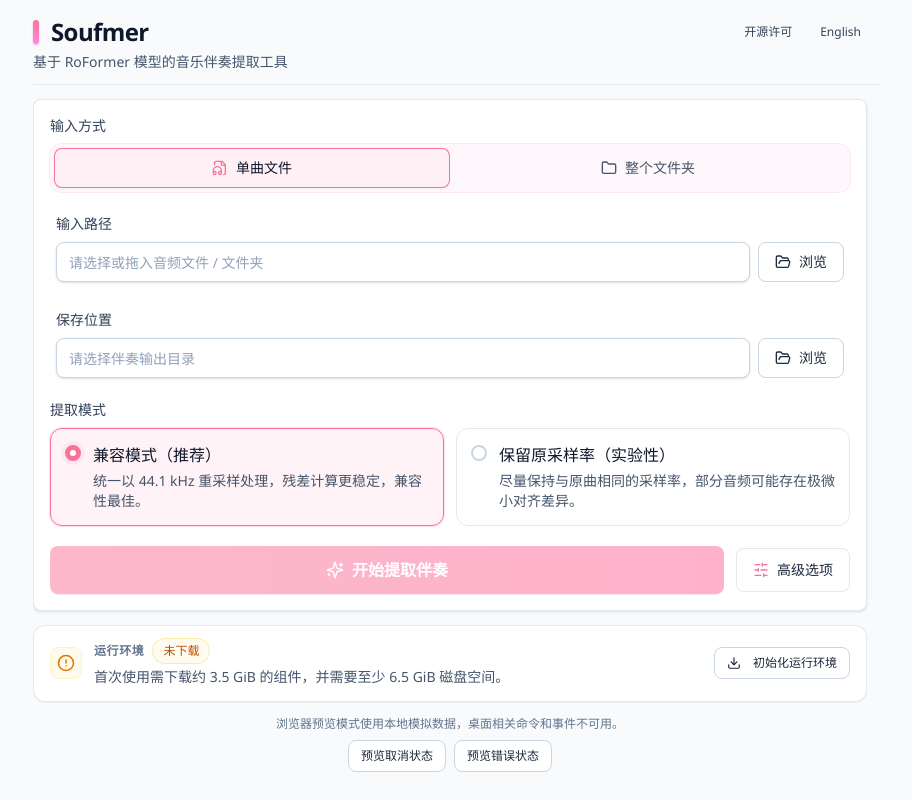
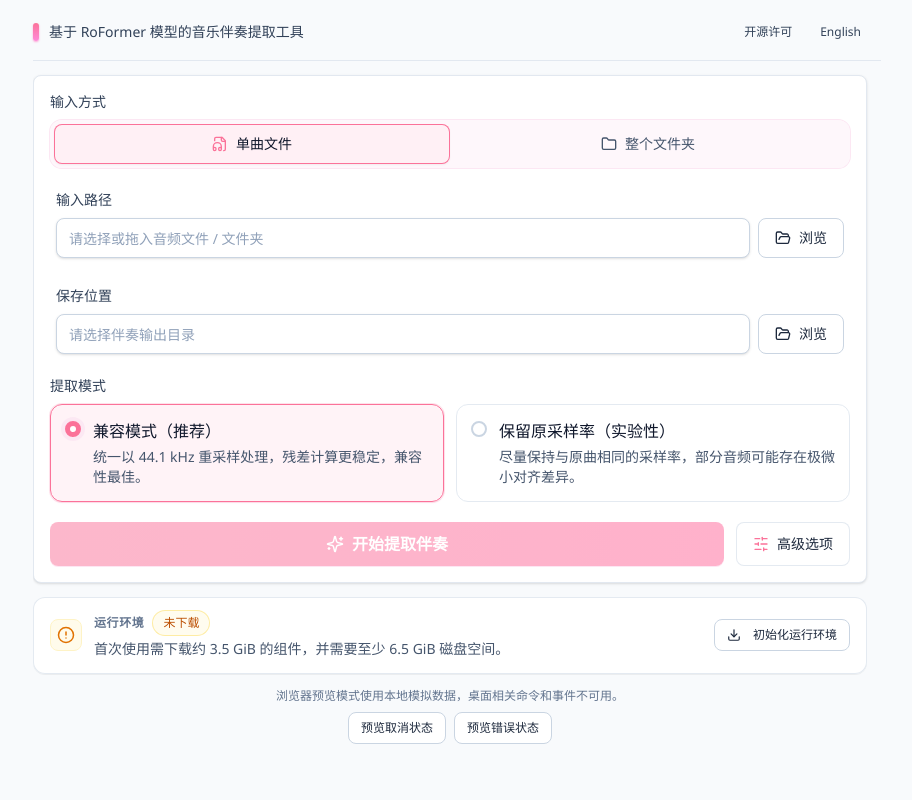
Before and after one commit to Chaceon-albus/soufmer, a React (Vite) app: page / in a window 1280 px wide. Shown: the whole page, without its empty margins (183-1095 px from the left). Built offline with nearby package versions, Linux system fonts and the light colour scheme.

Commit message:
fix: frontend tweaks

```diff
--- a/src/app/App.tsx
+++ b/src/app/App.tsx
@@ -99,12 +99,15 @@
 
   return <main className="h-dvh overflow-hidden bg-slate-50 text-slate-900">
     <div className="mx-auto flex h-full max-w-4xl flex-col px-4 py-4 sm:px-6">
-      <header className="flex items-start justify-between gap-4 border-b border-slate-200 pb-3 pr-2 shrink-0">
-        <div className="min-w-0">
-          <div className="flex items-center gap-3"><span aria-hidden className="h-6 w-1.5 rounded-full bg-gradient-to-b from-primary to-display-accent shadow-xs shadow-pink-300" /><h1 className="text-2xl font-semibold tracking-tight text-slate-900">Soufmer</h1></div>
-          <p className="mt-1 max-w-xl text-sm leading-5 text-slate-600">{t("app.description")}</p>
+      <header className="flex items-center justify-between gap-4 border-b border-slate-200 pb-3 pr-2 shrink-0">
+        <div className="flex items-center gap-2.5 min-w-0">
+          <span aria-hidden className="h-4.5 w-1.5 shrink-0 rounded-full bg-gradient-to-b from-primary to-display-accent shadow-xs shadow-pink-300" />
+          <h1 className="text-sm font-medium text-slate-700">{t("app.description")}</h1>
         </div>
-        <div className="flex shrink-0 flex-wrap justify-end gap-1"><Button type="button" variant="ghost" size="sm" onClick={() => setLicenseOpen(true)}>{t("license.open")}</Button><Button type="button" variant="ghost" size="sm" onClick={switchLanguage}>{t("app.switchLanguage")}</Button></div>
+        <div className="flex shrink-0 items-center gap-1">
+          <Button type="button" variant="ghost" size="sm" onClick={() => setLicenseOpen(true)}>{t("license.open")}</Button>
+          <Button type="button" variant="ghost" size="sm" onClick={switchLanguage}>{t("app.switchLanguage")}</Button>
+        </div>
       </header>
       <div className="min-h-0 flex-1 overflow-y-auto py-3.5 pr-2 space-y-3.5">
         {idle && <>
--- a/src/app/app-reducer.ts
+++ b/src/app/app-reducer.ts
@@ -42,7 +42,7 @@
     case "processingStarted": return state.type === "initializing" ? { type: "processing", taskId: action.taskId, environment: state.environment, settings: state.settings, progress: action.progress, lastSequence: 0, outputDirectory: state.request.outputDirectory } : state;
     case "batchProgress": return state.type === "processing" && state.taskId === action.taskId && action.sequence > state.lastSequence ? { ...state, progress: action.progress, lastSequence: action.sequence } : state;
     case "cancelRequested": return state.type === "initializing" || state.type === "processing" ? { type: "cancelling", taskId: state.taskId, environment: state.environment, settings: state.settings, outputDirectory: state.type === "processing" ? state.outputDirectory : undefined, initializationRequest: state.type === "initializing" ? state.request : undefined, lastProgress: state.progress, initializationActivities: state.type === "initializing" ? state.activities : undefined } : state;
-    case "taskCancelled": return state.type === "cancelling" && state.taskId === action.taskId ? state.lastProgress && "stepIndex" in state.lastProgress ? { type: "idle", environment: state.environment, settings: state.settings } : { type: "completed", environment: state.environment, settings: state.settings, result: { taskId: action.taskId, succeeded: 0, failed: 0, skipped: 0, outputDirectory: state.outputDirectory ?? "", cancelled: true, items: [] } } : state;
+    case "taskCancelled": return (state.type === "cancelling" || state.type === "initializing") && state.taskId === action.taskId ? state.type === "initializing" || (state.lastProgress && "stepIndex" in state.lastProgress) ? { type: "idle", environment: state.environment, settings: state.settings } : { type: "completed", environment: state.environment, settings: state.settings, result: { taskId: action.taskId, succeeded: 0, failed: 0, skipped: 0, outputDirectory: state.outputDirectory ?? "", cancelled: true, items: [] } } : state;
     case "completed": return state.type === "initializing" || state.type === "processing" || state.type === "cancelling" ? { type: "completed", environment: state.environment, settings: state.settings, result: action.result } : state;
     case "eventCompleted": return (state.type === "processing" || state.type === "cancelling") && state.taskId === action.taskId ? { type: "completed", environment: state.environment, settings: state.settings, result: action.result } : state;
     case "developmentCompleted": return state.type === "booting" ? state : { type: "completed", environment: state.environment, settings: state.settings, result: action.result };
@@ -50,7 +50,7 @@
     case "eventFailed": return (state.type === "initializing" || state.type === "processing" || state.type === "cancelling") && state.taskId === action.taskId ? { type: "failed", error: action.error, environment: state.environment, settings: state.settings, initializationRequest: state.type === "initializing" ? state.request : state.type === "cancelling" ? state.initializationRequest : undefined } : state;
     case "initializationRetryRequested": return state.type === "failed" && state.error.recoverable && state.initializationRequest ? { type: "awaitingInitializationConsent", request: state.initializationRequest, environment: state.environment, settings: state.settings } : state;
     case "environmentNotReady": return state.type === "validating" ? { type: "awaitingInitializationConsent", request: state.request, environment: action.environment, settings: state.settings } : state.type === "initializing" ? { type: "awaitingInitializationConsent", request: state.request, environment: action.environment, settings: state.settings } : state;
-    case "dismissed": return state.type === "completed" || state.type === "failed" ? { type: "idle", environment: action.environment, settings: action.settings } : state;
+    case "dismissed": return state.type === "completed" || state.type === "failed" || state.type === "awaitingInitializationConsent" ? { type: "idle", environment: action.environment, settings: action.settings } : state;
   }
 }
 
--- a/src/components/feature/main-form.tsx
+++ b/src/components/feature/main-form.tsx
@@ -324,8 +324,7 @@
       <div className="flex items-center gap-3 pt-1">
         <Button
           type="submit"
-          size="lg"
-          className="h-11 flex-1 text-base font-semibold shadow-2xs hover:shadow-xs transition-all active:scale-[0.995]"
+          className="h-11 min-h-11 flex-1 text-base font-semibold shadow-2xs hover:shadow-xs transition-all active:scale-[0.995]"
           disabled={submitDisabled}
         >
           <Sparkles className="size-4.5" />
@@ -333,7 +332,7 @@
         </Button>
         <Popover>
           <PopoverTrigger asChild>
-            <Button type="button" variant="outline" className="h-11 shrink-0 gap-2 border-slate-200/90 hover:border-pink-200">
+            <Button type="button" variant="outline" className="h-11 min-h-11 shrink-0 gap-2 border-slate-200/90 hover:border-pink-200">
               <SlidersHorizontal className="size-4 text-primary" />
               <span>{t("advanced.title")}</span>
             </Button>
```
Also changed, not shown: 1 other file (tests, documents, lock files or other folders).
